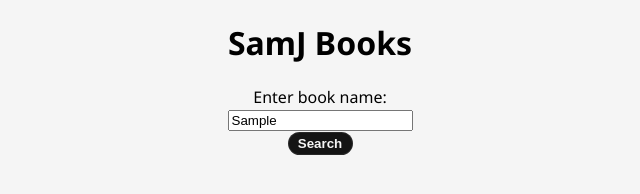
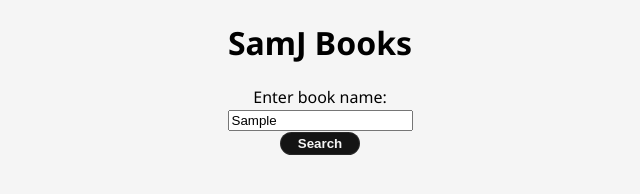
Before and after one commit to SamJ2104/SamJBooksDocker, a website: page index.html in a window 1280 px wide. Both pictures are taken after typing "Sample" into the empty fields and a click on the button "Search". Shown: the full height of the page, 320-960 px from the left. Drawn offline with Linux system fonts and the light colour scheme; no server answers.

Commit message:
Update index.html

```diff
--- a/index.html
+++ b/index.html
@@ -21,7 +21,7 @@
       border-radius: 25px;
       cursor: pointer;
       height: 22.5px;
-      width: 65px;
+      width: 80px;
       opacity: 1;
       color: #f5f5f5;
     }
@@ -71,7 +71,7 @@
 
     // Function to handle form submission
     async function search() {
-      document.getElementById('searchButton').textContent = 'Searching...';
+      document.getElementById('searchButton').textContent = 'Searching';
       const query = document.getElementById('query').value;
       const response = await fetch('/search', {
         method: 'POST',
```
